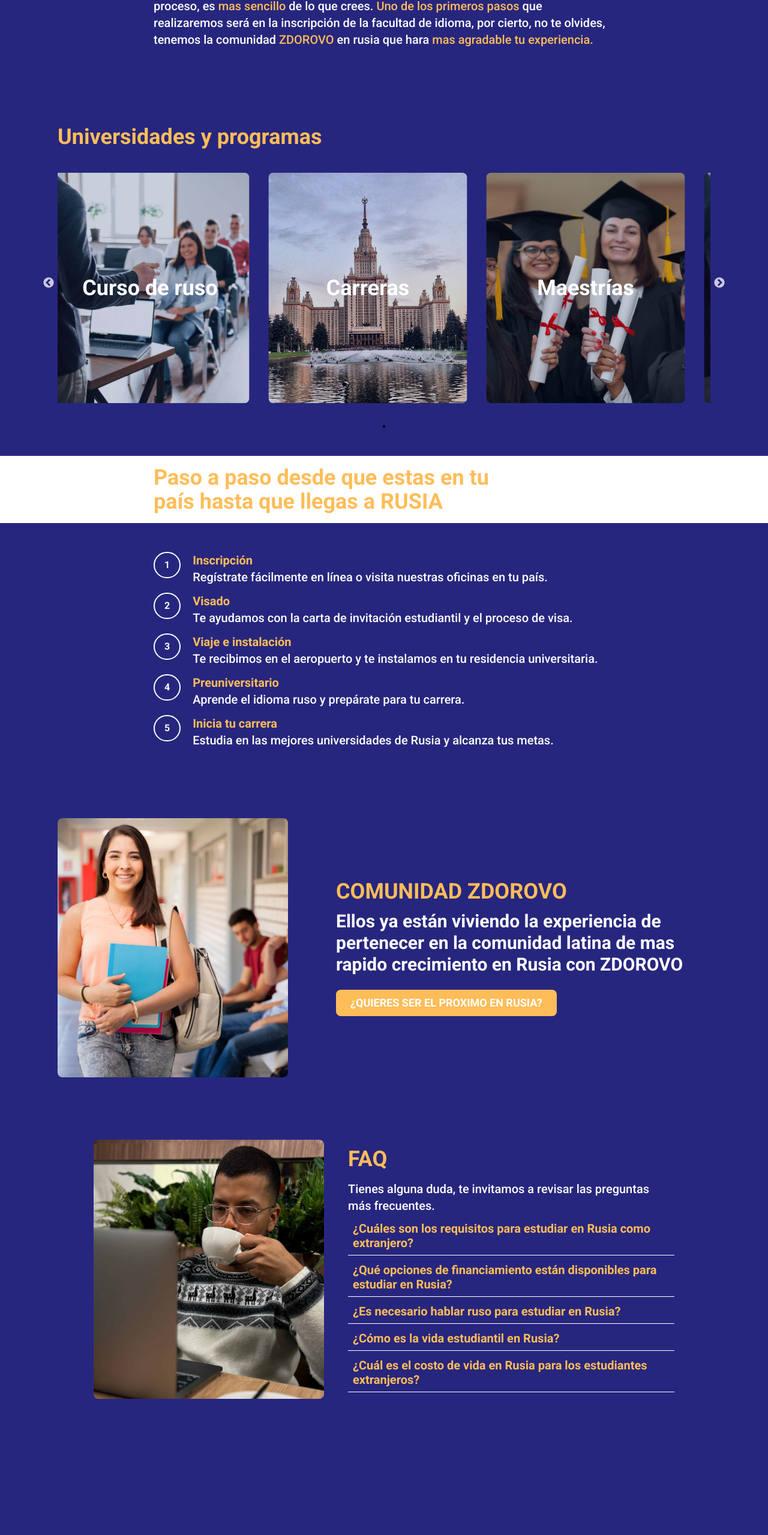
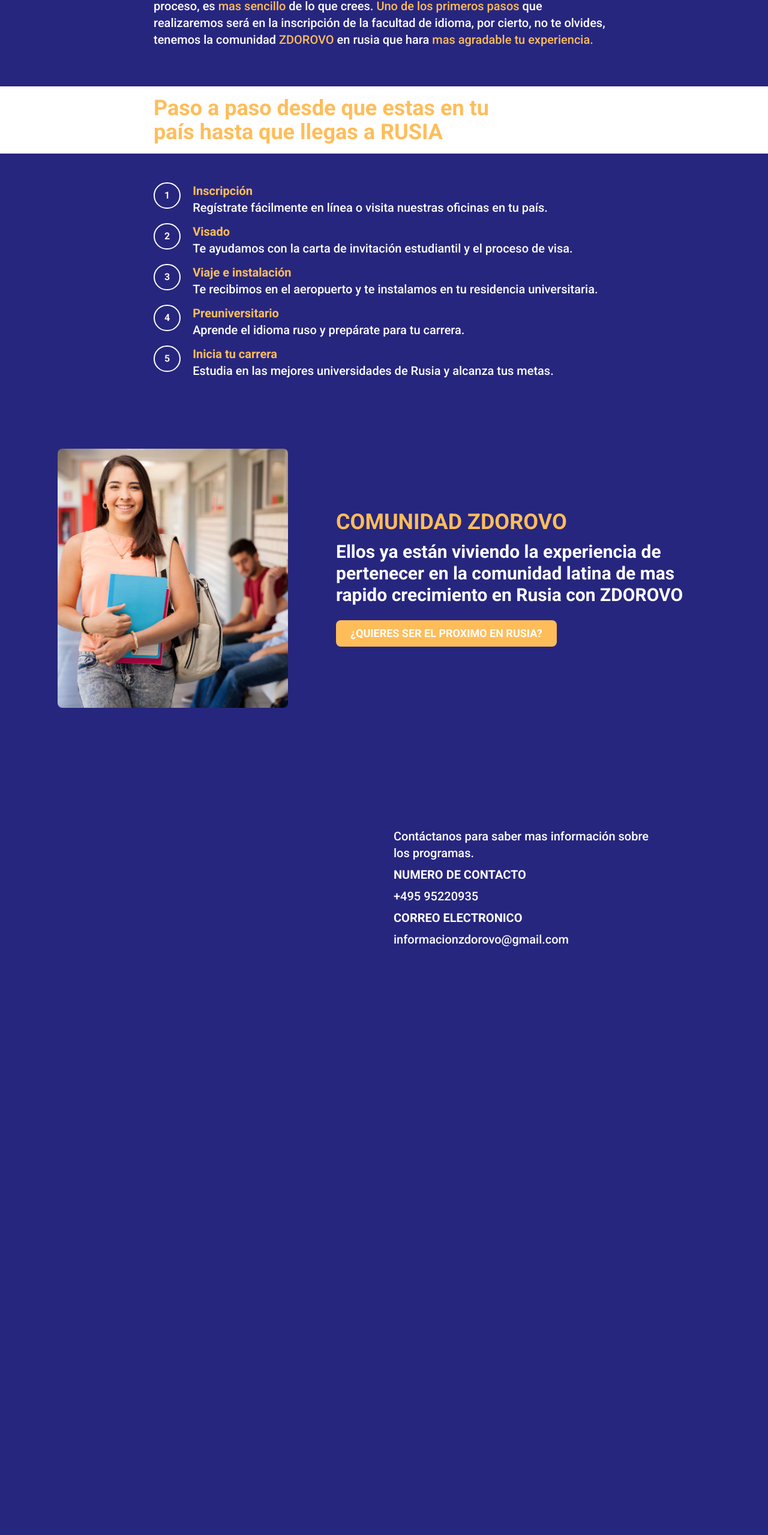
Before and after one commit to YTorresL/university0.3-app, a Next.js app: page / in a window 1280 px wide. Shown: the part 1168-3727 px from the top of the page at 60% size. After the commit the page ends 2836 px from the top, so only its background shows below. Built offline with nearby package versions, Linux system fonts and the light colour scheme.

Commit message:
Descarte

```diff
--- a/app/page.js
+++ b/app/page.js
@@ -185,42 +185,8 @@
         </div>
 
         <div>
-          <OpacityAnimation>
-            <div className="w-[85%] mx-auto py-16">
-              <Titulo styles="text-[#FFBD59]">Universidades y programas</Titulo>
-              <Slider {...settings3}>
-                {programas.map((item, index) => (
-                  <div key={index} className="px-4 py-6 relative mt-4">
-                    <div className="overflow-hidden rounded-lg transform hover:scale-105 transition duration-500 ease-in-out hover:shadow-lg">
-                      <div className="bg-[#001959]/20 absolute h-full w-full">
-                        <div className="flex items-center justify-center h-full">
-                          <h1 className="text-xl font-bold lg:text-4xl sm:text-2xl md:text-3xl text-white">
-                            {item.title}
-                          </h1>
-                        </div>
-                      </div>
-                      <div>
-                        <div className="w-full h-96">
-                          <Image
-                            src={item.imagen}
-                            alt={item.description}
-                            width={1000}
-                            height={1000}
-                            className="object-cover w-full h-full"
-                          />
-                        </div>
-                      </div>
-                    </div>
-                  </div>
-                ))}
-              </Slider>
-            </div>
-          </OpacityAnimation>
-        </div>
-        <div>
           <div className="bg-white py-4">
             <div className="w-[85%] sm:w-[60%] mx-auto">
-              {" "}
               <div className="sm:w-[80%]">
                 <Titulo styles="text-[#FFBD59]">
                   Paso a paso desde que estas en tu país hasta que llegas a
@@ -283,49 +249,12 @@
             </div>
           </div>
         </div>
-        <div>
-          <div className="w-[85%] mx-auto py-16">
-            <div className="flex flex-col items-center justify-center md:flex-row">
-              <ImageWidth
-                src="/idioma.jpg"
-                alt="Tienes alguna duda, te invitamos a revisar las preguntas más frecuentes."
-              />
-              <div className="w-full md:w-1/2 md:ml-10 lg shadow-gray-300:mrl-20">
-                <Titulo styles="text-[#FFBD59]">FAQ</Titulo>
-
-                <Parrafo styles="mt-4 text-xl">
-                  Tienes alguna duda, te invitamos a revisar las preguntas más
-                  frecuentes.
-                </Parrafo>
-                {preguntas.map((item, index) => (
-                  <OpacityAnimation key={index}>
-                    <details className="mt-1 text-xl">
-                      <summary className="flex leading-6 text-[#FFBD59] border-b border-white p-2 font-semibold">
-                        {item.title}
-                      </summary>
-                      <div className="m-3">
-                        <Parrafo>{item.description}</Parrafo>
-                      </div>
-                    </details>
-                  </OpacityAnimation>
-                ))}
-              </div>
-            </div>
-          </div>
-        </div>
       </main>
 
       <footer className="lg:p-20 text-white">
         <div className="mx-auto w-[95%] md:w-[85%] p-4 pt-6 md:pt-20 lg:pb-0">
           <div className="grid grid-cols-1 place-items-center sm:grid-cols-2 gap-3 sm:gap-8">
-            <Image
-              src="/logoW.png"
-              alt="ZDOROVO"
-              width={800}
-              height={800}
-              className="w-56 md:w-72 lg:w-80 mb-6"
-            />
-
+            <div></div>
             <ul className="text-xl">
               <li className="mb-2">
                 <p>
```
Also changed, not shown: 24 other files (tests, documents, lock files or other folders).
